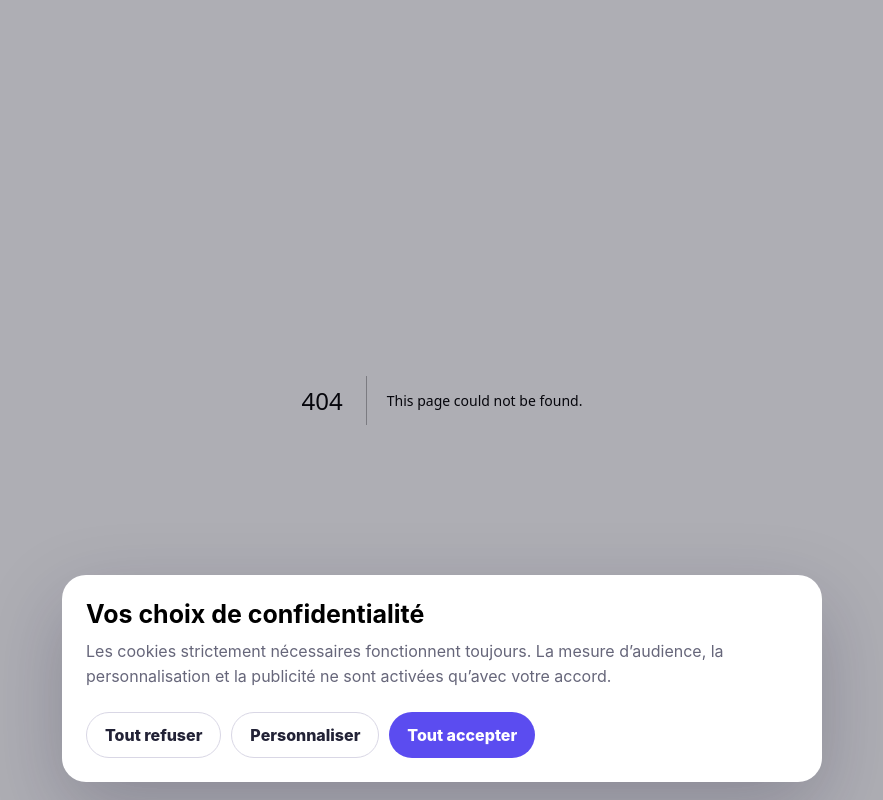
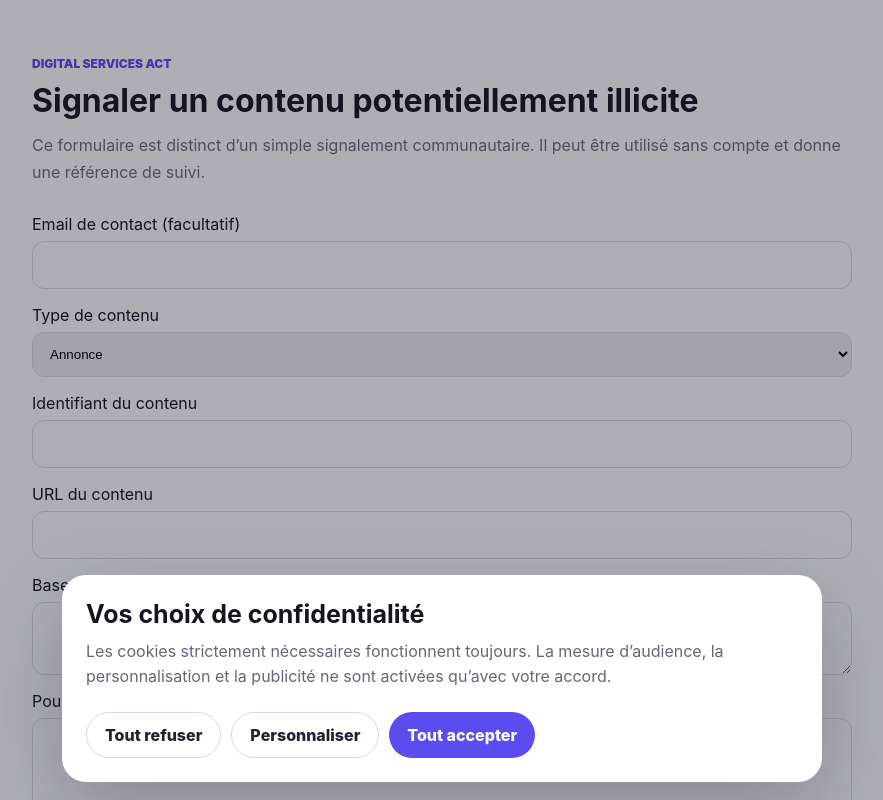
Before and after one commit to hakersoy66/petitannonces, a Next.js app in the folder apps/web/: page /signaler-contenu-illicite in a window 1280 px wide. Before the commit this address had no page. Shown: the top 800 px of the page, without its empty margins (198-1081 px from the left). Built offline with nearby package versions, Linux system fonts and the light colour scheme.

Commit message:
feat(web): add public DSA notice form page

```diff
--- /dev/null
+++ b/apps/web/app/signaler-contenu-illicite/page.tsx
@@ -0,0 +1,45 @@
+"use client";
+
+import { FormEvent, useState } from "react";
+
+export default function DsaNoticePage() {
+  const [reference, setReference] = useState<string | null>(null);
+  const [error, setError] = useState<string | null>(null);
+
+  async function submit(event: FormEvent<HTMLFormElement>) {
+    event.preventDefault(); setError(null);
+    const form = new FormData(event.currentTarget);
+    const payload = {
+      reporterEmail: String(form.get("reporterEmail") || "") || undefined,
+      targetType: String(form.get("targetType")),
+      targetId: String(form.get("targetId")),
+      contentUrl: String(form.get("contentUrl") || "") || undefined,
+      legalBasis: String(form.get("legalBasis") || "") || undefined,
+      explanation: String(form.get("explanation")),
+      goodFaithDeclaration: form.get("goodFaithDeclaration") === "on",
+    };
+    const response = await fetch(`${process.env.NEXT_PUBLIC_API_URL ?? "http://localhost:4000"}/dsa/notices`, { method: "POST", headers: { "content-type": "application/json" }, body: JSON.stringify(payload) });
+    const data = await response.json();
+    if (!response.ok) { setError("Le signalement n’a pas pu être enregistré. Vérifiez les informations fournies."); return; }
+    setReference(data.notice.reference);
+    event.currentTarget.reset();
+  }
+
+  return <main className="shell" style={{ paddingBlock: 56, maxWidth: 820 }}>
+    <p style={{ color: "#5b4cf0", fontWeight: 900, textTransform: "uppercase", fontSize: 12 }}>Digital Services Act</p>
+    <h1 style={{ marginTop: 10 }}>Signaler un contenu potentiellement illicite</h1>
+    <p style={{ marginTop: 12, color: "#6c6c7d", lineHeight: 1.7 }}>Ce formulaire est distinct d’un simple signalement communautaire. Il peut être utilisé sans compte et donne une référence de suivi.</p>
+    {reference && <div style={{ marginTop: 20, padding: 18, borderRadius: 16, background: "#eaf8f1", color: "#12694f" }}><strong>Signalement reçu.</strong><br />Référence : {reference}</div>}
+    {error && <div style={{ marginTop: 20, color: "#b42318" }}>{error}</div>}
+    <form onSubmit={submit} style={{ display: "grid", gap: 16, marginTop: 28 }}>
+      <label>Email de contact (facultatif)<input name="reporterEmail" type="email" style={{ display: "block", width: "100%", marginTop: 7, padding: 13, border: "1px solid #ddd", borderRadius: 12 }} /></label>
+      <label>Type de contenu<select name="targetType" defaultValue="LISTING" style={{ display: "block", width: "100%", marginTop: 7, padding: 13, border: "1px solid #ddd", borderRadius: 12 }}><option value="LISTING">Annonce</option><option value="USER">Utilisateur</option><option value="MESSAGE">Message</option><option value="STORE">Boutique</option><option value="OTHER">Autre</option></select></label>
+      <label>Identifiant du contenu<input name="targetId" required style={{ display: "block", width: "100%", marginTop: 7, padding: 13, border: "1px solid #ddd", borderRadius: 12 }} /></label>
+      <label>URL du contenu<input name="contentUrl" type="url" style={{ display: "block", width: "100%", marginTop: 7, padding: 13, border: "1px solid #ddd", borderRadius: 12 }} /></label>
+      <label>Base juridique supposée (facultatif)<textarea name="legalBasis" rows={3} style={{ display: "block", width: "100%", marginTop: 7, padding: 13, border: "1px solid #ddd", borderRadius: 12 }} /></label>
+      <label>Pourquoi ce contenu vous paraît-il illicite ?<textarea name="explanation" required minLength={20} rows={7} style={{ display: "block", width: "100%", marginTop: 7, padding: 13, border: "1px solid #ddd", borderRadius: 12 }} /></label>
+      <label style={{ display: "flex", gap: 10, alignItems: "flex-start" }}><input name="goodFaithDeclaration" type="checkbox" required /> Je déclare de bonne foi que les informations fournies sont exactes et complètes à ma connaissance.</label>
+      <button type="submit" style={{ border: 0, borderRadius: 999, padding: "14px 20px", background: "#5b4cf0", color: "white", fontWeight: 850, cursor: "pointer" }}>Envoyer le signalement</button>
+    </form>
+  </main>;
+}
```
